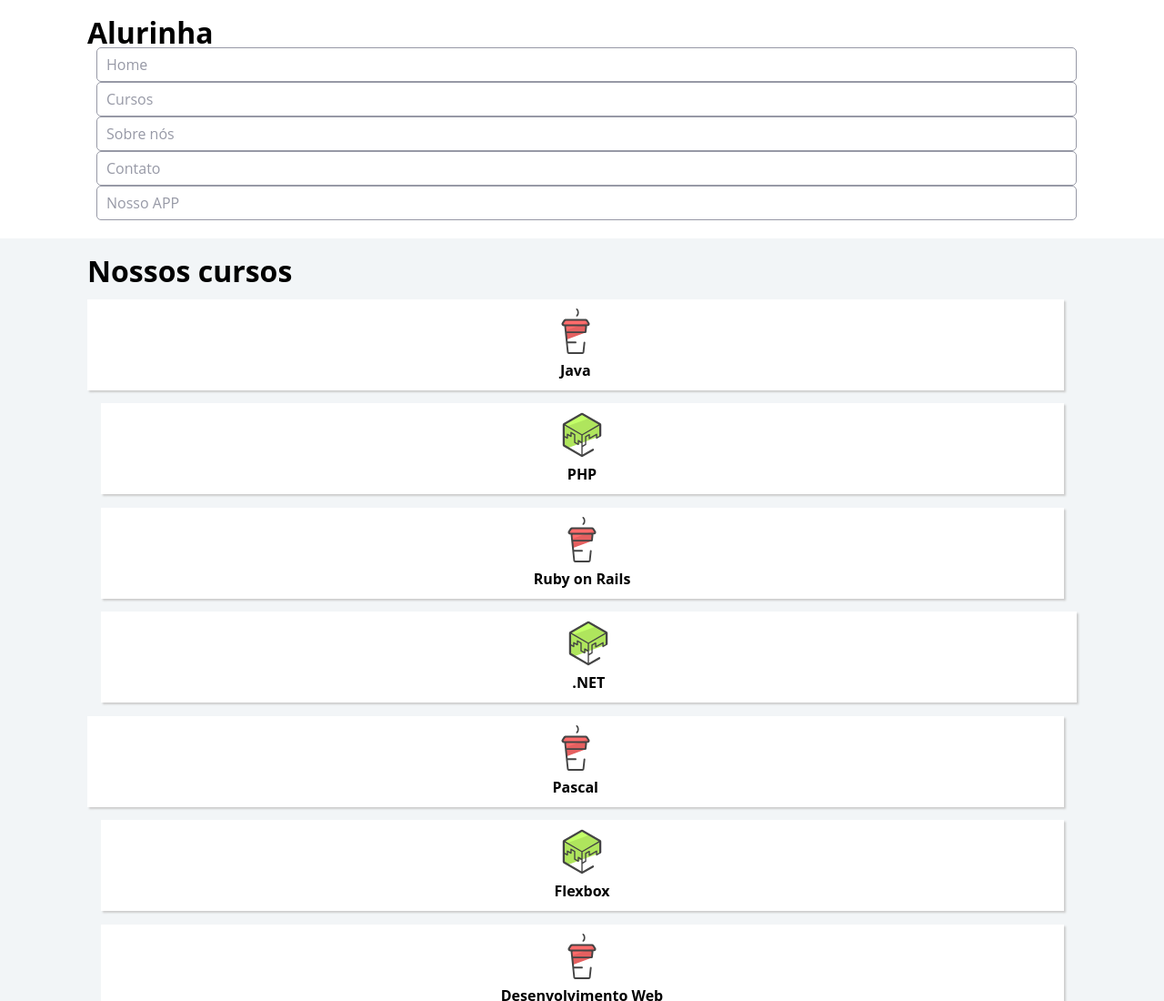
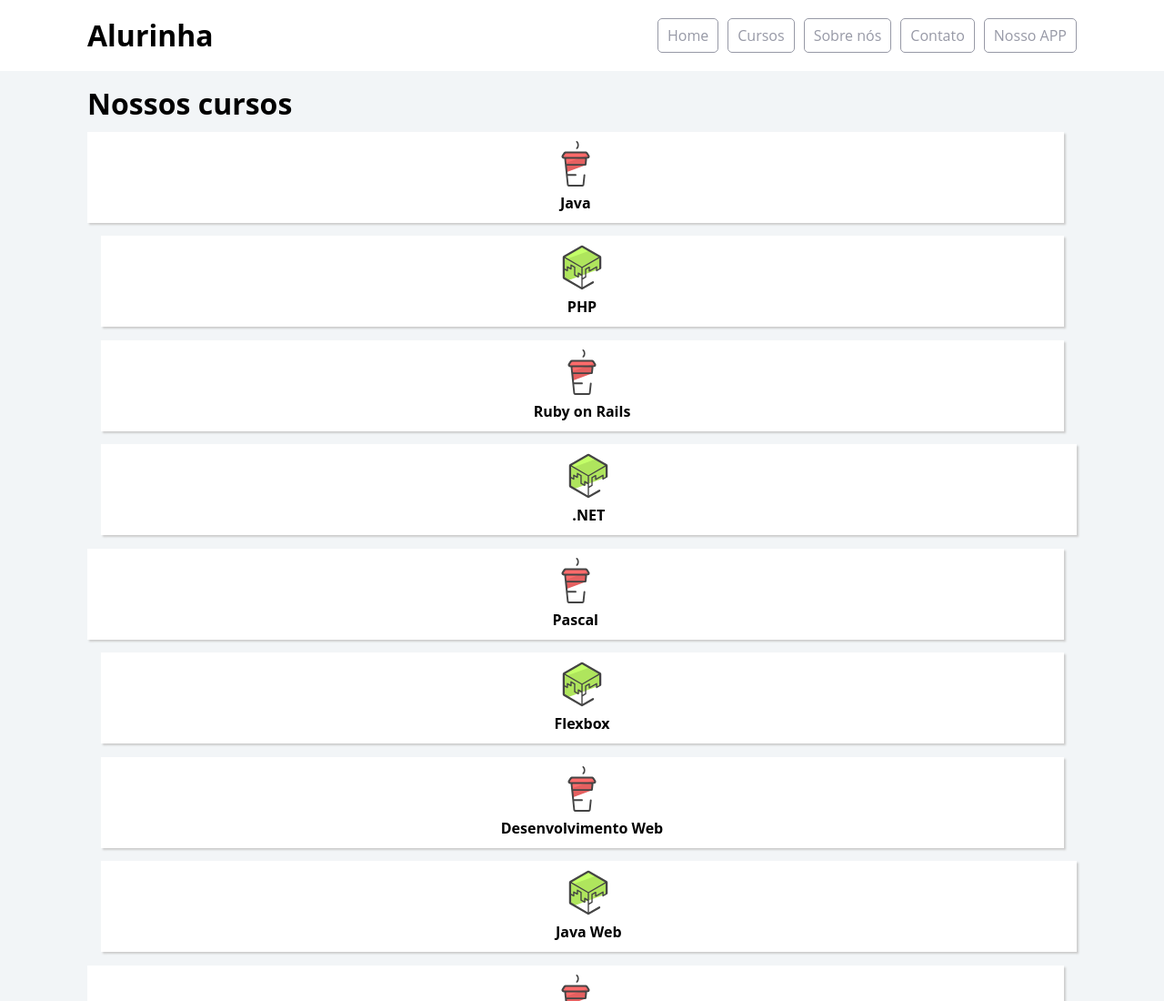
Before and after one commit to Frankkson/Alura_DigitALLONE_Flexbox, a plain HTML site: page index.html in a window 1280 px wide. Shown: the top 1100 px of the page at 91% size. Drawn offline with Linux system fonts and the light colour scheme.

Commit message:
Correção do cabeçalho

```diff
--- a/css/style.css
+++ b/css/style.css
@@ -12,6 +12,12 @@ body {
 
 	background-color: #FFF;
 	padding: 20px 0;
+}
+
+.cabecalhoPrincipal .container {
+	display: flex;
+	justify-content: space-between;
+	align-items: center;
 }
 
 .cabecalhoPrincipal-titulo {
@@ -235,6 +241,7 @@ body {
 	}
 
 	.cabecalhoPrincipal-nav {
+		display: flex;
 		width: auto;
 	}
 
```
